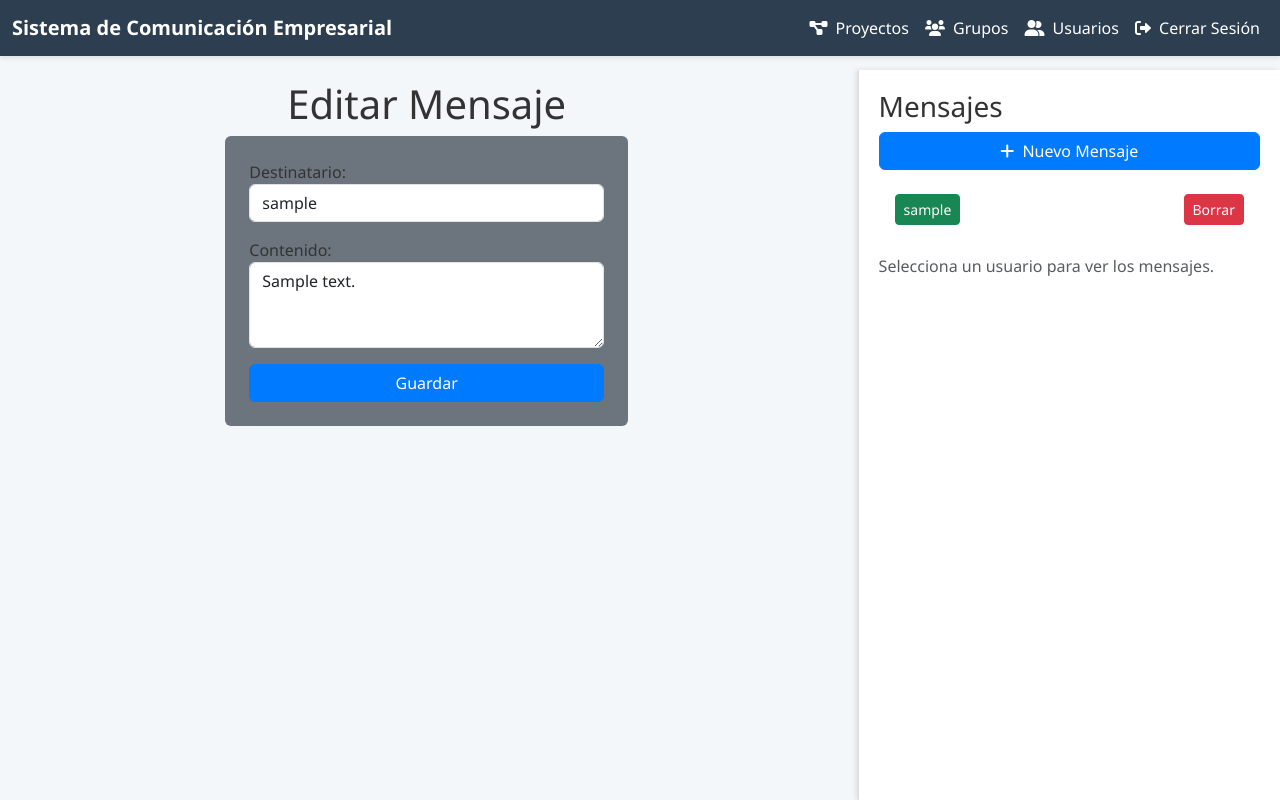
After one commit to JosiasmDev/ent_com_sis, a Django app: page /proyectos/mensaje/1/editar/ in a window 1280 px wide. The commit adds this page. Run offline with Django 5.2, Linux system fonts and the light colour scheme; a user stored in the database is signed in; tables that the repository leaves empty hold one stand-in row (values such as "Sample post").

Commit message:
28.02, ent_com_sis

```diff
--- a/comunicacion_empresa/gestion/models.py
+++ b/comunicacion_empresa/gestion/models.py
@@ -65,6 +65,9 @@
     proyecto = models.ForeignKey(Proyecto, on_delete=models.CASCADE)
     rol = models.CharField(max_length=20, choices=ROLES, default='miembro')
 
+    class Meta:
+        unique_together = ('usuario', 'proyecto')  # Un solo rol por usuario y proyecto
+
     def __str__(self):
         return f"{self.usuario} - {self.rol} en {self.proyecto}"
 
--- a/comunicacion_empresa/gestion/templates/gestion/base.html
+++ b/comunicacion_empresa/gestion/templates/gestion/base.html
@@ -4,59 +4,116 @@
 <head>
     <meta charset="UTF-8">
     <meta name="viewport" content="width=device-width, initial-scale=1.0">
-    <title>Sistema de Comunicación de Empresa</title>
-    <link href="https://cdn.jsdelivr.net/npm/bootswatch@5.3.0/dist/darkly/bootstrap.min.css" rel="stylesheet">
+    <title>Sistema de Comunicación Empresarial</title>
+    <link href="https://cdn.jsdelivr.net/npm/bootstrap@5.3.0/dist/css/bootstrap.min.css" rel="stylesheet">
+    <link href="https://cdnjs.cloudflare.com/ajax/libs/font-awesome/6.0.0-beta3/css/all.min.css" rel="stylesheet">
     <style>
-        .navbar-brand { font-size: 1.5rem; font-weight: bold; }
-        .nav-link, .btn-link {
-            color: #fff !important; border: 1px solid #fff; border-radius: 5px;
-            padding: 5px 15px; margin-left: 10px; text-decoration: none;
+        body {
+            background-color: #f4f7fa;
+            color: #333;
+            font-family: 'Segoe UI', Tahoma, Geneva, Verdana, sans-serif;
         }
-        .nav-link:hover, .btn-link:hover { background-color: #495057; color: #fff !important; }
+        .navbar {
+            background-color: #2c3e50;
+            box-shadow: 0 2px 5px rgba(0,0,0,0.1);
+        }
+        .navbar-brand {
+            font-weight: 700;
+            color: #fff !important;
+        }
+        .nav-link {
+            color: #fff !important;
+            padding: 8px 15px;
+            border-radius: 5px;
+            transition: background-color 0.3s;
+        }
+        .nav-link:hover {
+            background-color: #34495e;
+        }
+        .btn-link {
+            color: #fff !important;
+            text-decoration: none;
+        }
         .chat-container {
-            position: fixed; right: 0; top: 70px; bottom: 0; width: 33%;
-            background: #343a40; border-left: 1px solid #495057; overflow-y: auto;
+            position: fixed;
+            right: 0;
+            top: 70px;
+            bottom: 0;
+            width: 33%;
+            background: #fff;
+            border-left: 1px solid #ddd;
+            box-shadow: -2px 0 5px rgba(0,0,0,0.1);
+            overflow-y: auto;
+            padding: 20px;
         }
-        .chat-messages { max-height: 60%; overflow-y: auto; }
+        .chat-messages {
+            max-height: 60%;
+            overflow-y: auto;
+            border: 1px solid #ddd;
+            border-radius: 5px;
+            padding: 10px;
+            background: #f9f9f9;
+        }
+        .card {
+            border: none;
+            box-shadow: 0 2px 5px rgba(0,0,0,0.1);
+            transition: transform 0.2s;
+        }
+        .card:hover {
+            transform: translateY(-5px);
+        }
+        .btn-primary {
+            background-color: #007bff;
+            border-color: #007bff;
+        }
+        .btn-primary:hover {
+            background-color: #0056b3;
+            border-color: #0056b3;
+        }
+        .list-group-item {
+            border: none;
+            margin-bottom: 5px;
+            border-radius: 5px;
+        }
     </style>
 </head>
 <body>
-    <nav class="navbar navbar-expand-lg navbar-dark bg-dark">
+    <nav class="navbar navbar-expand-lg navbar-dark">
         <div class="container-fluid">
-            <a class="navbar-brand mx-auto" href="#">Sistema de Comunicación de Empresa</a>
+            <a class="navbar-brand mx-auto" href="#">Sistema de Comunicación Empresarial</a>
             <button class="navbar-toggler" type="button" data-bs-toggle="collapse" data-bs-target="#navbarNav" aria-controls="navbarNav" aria-expanded="false" aria-label="Toggle navigation">
                 <span class="navbar-toggler-icon"></span>
             </button>
             <div class="collapse navbar-collapse" id="navbarNav">
                 <div class="navbar-nav ms-auto">
-                    <a class="nav-link" href="{% url 'lista_proyectos' %}">Proyectos</a>
-                    <a class="nav-link" href="{% url 'lista_grupos' %}">Grupos</a>
-                    <a class="nav-link" href="{% url 'lista_usuarios' %}">Usuarios</a>
+                    <a class="nav-link" href="{% url 'lista_proyectos' %}"><i class="fas fa-project-diagram me-1"></i> Proyectos</a>
+                    <a class="nav-link" href="{% url 'lista_grupos' %}"><i class="fas fa-users me-1"></i> Grupos</a>
+                    <a class="nav-link" href="{% url 'lista_usuarios' %}"><i class="fas fa-user-friends me-1"></i> Usuarios</a>
                     {% if user.is_authenticated %}
                         <form method="post" action="{% url 'logout' %}" class="d-inline">
                             {% csrf_token %}
-                            <button type="submit" class="nav-link btn btn-link">Cerrar Sesión</button>
+                            <button type="submit" class="nav-link btn btn-link"><i class="fas fa-sign-out-alt me-1"></i> Cerrar Sesión</button>
                         </form>
                     {% else %}
-                        <a class="nav-link" href="{% url 'login' %}">Iniciar Sesión</a>
+                        <a class="nav-link" href="{% url 'login' %}"><i class="fas fa-sign-in-alt me-1"></i> Iniciar Sesión</a>
                     {% endif %}
                 </div>
             </div>
         </div>
     </nav>
-    <div class="container-fluid mt-4 text-light">
+    <div class="container-fluid mt-4">
         <div class="row">
             <div class="col-md-8">
                 {% block contenido %}{% endblock %}
             </div>
-            <div class="col-md-4 chat-container p-3">
+            <div class="col-md-4 chat-container">
                 <h3>Mensajes</h3>
                 {% if user.is_authenticated %}
-                    <button class="btn btn-secondary w-100 mb-3" type="button" data-bs-toggle="collapse" data-bs-target="#nuevoMensaje" aria-expanded="false" aria-controls="nuevoMensaje">
-                        Nuevo Mensaje
+                    <button class="btn btn-primary w-100 mb-3" type="button" data-bs-toggle="collapse" data-bs-target="#nuevoMensaje" aria-expanded="false" aria-controls="nuevoMensaje">
+                        <i class="fas fa-plus me-1"></i> Nuevo Mensaje
                     </button>
                     <div class="collapse mb-3" id="nuevoMensaje">
-                        <form method="post" action="{% url 'enviar_mensaje_privado' %}" class="bg-secondary p-3 rounded">
+                        <form method="post" action="{% url 'enviar_mensaje_privado' %}" class="p-3 rounded" style="background: #f9f9f9;">
                             {% csrf_token %}
                             <select name="destinatario" class="form-control mb-2" required>
                                 {% for usuario in todos_los_usuarios %}
@@ -69,13 +126,13 @@
                     </div>
                     <ul class="list-group mb-3">
                         {% for usuario in usuarios_conversados %}
-                            <li class="list-group-item bg-dark {% if usuario.id|stringformat:'s' == conversacion_con %}active{% endif %} {% if usuarios_con_mensajes_no_leidos|lookup:usuario.id %}text-warning{% endif %}">
-                                <a href="?con={{ usuario.id }}" class="text-light text-decoration-none">
+                            <li class="list-group-item {% if usuario.id|stringformat:'s' == conversacion_con %}active{% endif %} {% if usuarios_con_mensajes_no_leidos|lookup:usuario.id %}text-warning{% endif %}">
+                                <button class="btn btn-success btn-sm me-2" onclick="window.location.href='?con={{ usuario.id }}'">
                                     {{ usuario.username }}
                                     {% if usuarios_con_mensajes_no_leidos|lookup:usuario.id %}
                                         <span class="badge bg-warning text-dark">Nuevo</span>
                                     {% endif %}
-                                </a>
+                                </button>
                                 <a href="{% url 'borrar_chat' usuario.id %}" class="btn btn-sm btn-danger float-end" onclick="return confirm('¿Seguro que quieres borrar este chat?');">Borrar</a>
                             </li>
                         {% endfor %}
@@ -84,11 +141,16 @@
                         <div class="chat-messages">
                             <ul class="list-group">
                                 {% for mensaje in mensajes_conversacion %}
-                                    <li class="list-group-item bg-secondary text-light {% if mensaje.remitente == user %}text-end{% endif %}">
-                                        <strong>{{ mensaje.remitente.username }}</strong>: {{ mensaje.contenido }}
-                                        <small>({{ mensaje.fecha_envio|date:"H:i" }})</small>
+                                    <li class="list-group-item {% if mensaje.remitente == user %}text-end{% endif %}">
+                                        <div>
+                                            <strong>{{ mensaje.remitente.username }}</strong>: {{ mensaje.contenido }}
+                                            <small class="text-muted">({{ mensaje.fecha_envio|date:"H:i" }})</small>
+                                        </div>
                                         {% if mensaje.remitente == user %}
-                                            <a href="{% url 'eliminar_mensaje' mensaje.id %}" class="btn btn-sm btn-danger float-end">Eliminar</a>
+                                            <div class="mt-1">
+                                                <a href="{% url 'editar_mensaje' mensaje.id %}" class="btn btn-sm btn-warning me-2">Editar</a>
+                                                <a href="{% url 'eliminar_mensaje' mensaje.id %}" class="btn btn-sm btn-danger" onclick="return confirm('¿Seguro que quieres eliminar este mensaje?');">Eliminar</a>
+                                            </div>
                                         {% endif %}
                                     </li>
                                 {% endfor %}
@@ -101,10 +163,10 @@
                             <button type="submit" class="btn btn-primary w-100">Enviar</button>
                         </form>
                     {% else %}
-                        <p>Selecciona un usuario para ver los mensajes.</p>
+                        <p class="text-muted">Selecciona un usuario para ver los mensajes.</p>
                     {% endif %}
                 {% else %}
-                    <p>Inicia sesión para ver tus mensajes.</p>
+                    <p class="text-muted">Inicia sesión para ver tus mensajes.</p>
                 {% endif %}
             </div>
         </div>
--- /dev/null
+++ b/comunicacion_empresa/gestion/templates/gestion/editar_mensaje.html
@@ -0,0 +1,13 @@
+{% extends 'gestion/base.html' %}
+{% block contenido %}
+<div class="row justify-content-center">
+    <div class="col-md-6">
+        <h1 class="text-center">Editar Mensaje</h1>
+        <form method="post" class="bg-secondary p-4 rounded">
+            {% csrf_token %}
+            {{ form.as_p }}
+            <button type="submit" class="btn btn-primary w-100">Guardar</button>
+        </form>
+    </div>
+</div>
+{% endblock %}
--- a/comunicacion_empresa/gestion/urls.py
+++ b/comunicacion_empresa/gestion/urls.py
@@ -18,4 +18,9 @@
     path('usuarios/', views.lista_usuarios, name='lista_usuarios'),
     path('<int:proyecto_id>/mensajes/enviar/', views.enviar_mensaje_proyecto, name='enviar_mensaje_proyecto'),
     path('mensajes/proyecto/<int:mensaje_id>/eliminar/', views.eliminar_mensaje_proyecto, name='eliminar_mensaje_proyecto'),
+    path('tareas/<int:tarea_id>/editar/', views.editar_tarea, name='editar_tarea'),
+    path('tareas/<int:tarea_id>/eliminar/', views.eliminar_tarea, name='eliminar_tarea'),
+    path('comentarios/<int:comentario_id>/editar/', views.editar_comentario, name='editar_comentario'),
+    path('comentarios/<int:comentario_id>/eliminar/', views.eliminar_comentario, name='eliminar_comentario'),
+    path('mensaje/<int:mensaje_id>/editar/', views.editar_mensaje, name='editar_mensaje'),
 ]
--- a/comunicacion_empresa/gestion/views.py
+++ b/comunicacion_empresa/gestion/views.py
@@ -152,7 +152,11 @@
             if usuario_id and rol:
                 usuario = User.objects.get(id=usuario_id)
                 grupo.miembros.add(usuario)
-                Rol.objects.create(usuario=usuario, proyecto=grupo.proyecto, rol=rol)
+                Rol.objects.update_or_create(
+                    usuario=usuario,
+                    proyecto=grupo.proyecto,
+                    defaults={'rol': rol}
+                )
         elif accion == 'quitar':
             usuario_id = request.POST.get('usuario')
             if usuario_id:
@@ -164,7 +168,11 @@
             rol = request.POST.get('rol')
             if usuario_id and rol:
                 usuario = User.objects.get(id=usuario_id)
-                Rol.objects.update_or_create(usuario=usuario, proyecto=grupo.proyecto, defaults={'rol': rol})
+                Rol.objects.update_or_create(
+                    usuario=usuario,
+                    proyecto=grupo.proyecto,
+                    defaults={'rol': rol}
+                )
         elif accion == 'eliminar':
             grupo.delete()
             return redirect('lista_grupos')
@@ -173,6 +181,21 @@
             if nombre:
                 grupo.nombre = nombre
                 grupo.save()
+
+    # Preprocesar los roles de los miembros
+    miembros_con_roles = []
+    for miembro in grupo.miembros.all():
+        try:
+            rol_obj = Rol.objects.get(usuario=miembro, proyecto=grupo.proyecto)
+            miembros_con_roles.append({'miembro': miembro, 'rol': rol_obj.rol})
+        except Rol.DoesNotExist:
+            miembros_con_roles.append({'miembro': miembro, 'rol': 'Sin rol'})
+
+    return render(request, 'gestion/gestionar_grupo.html', {
+        'grupo': grupo,
+        'usuarios': User.objects.all(),
+        'miembros_con_roles': miembros_con_roles
+    })
 
     # Preprocesar los roles de los miembros
     miembros_con_roles = []
@@ -250,3 +273,57 @@
         mensaje.delete()
         return redirect('vista_proyecto', proyecto_id=mensaje.proyecto.id)
     return render(request, 'gestion/confirmar_eliminar.html', {'objeto': mensaje, 'tipo': 'mensaje_proyecto'})
+
+@login_required
+def editar_tarea(request, tarea_id):
+    tarea = get_object_or_404(Tarea, id=tarea_id)
+    if request.method == 'POST':
+        form = TareaForm(request.POST, instance=tarea)
+        if form.is_valid():
+            form.save()
+            return redirect('vista_proyecto', proyecto_id=tarea.proyecto.id)
+    else:
+        form = TareaForm(instance=tarea)
+    return render(request, 'gestion/editar_tarea.html', {'form': form, 'tarea': tarea})
+
+@login_required
+def eliminar_tarea(request, tarea_id):
+    tarea = get_object_or_404(Tarea, id=tarea_id)
+    if request.method == 'POST':
+        proyecto_id = tarea.proyecto.id
+        tarea.delete()
+        return redirect('vista_proyecto', proyecto_id=proyecto_id)
+    return render(request, 'gestion/confirmar_eliminar.html', {'objeto': tarea, 'tipo': 'tarea'})
+
+@login_required
+def editar_comentario(request, comentario_id):
+    comentario = get_object_or_404(Comentario, id=comentario_id, autor=request.user)
+    if request.method == 'POST':
+        form = ComentarioForm(request.POST, instance=comentario)
+        if form.is_valid():
+            form.save()
+            return redirect('vista_proyecto', proyecto_id=comentario.tarea.proyecto.id)
+    else:
+        form = ComentarioForm(instance=comentario)
+    return render(request, 'gestion/editar_comentario.html', {'form': form, 'comentario': comentario})
+
+@login_required
+def eliminar_comentario(request, comentario_id):
+    comentario = get_object_or_404(Comentario, id=comentario_id, autor=request.user)
+    if request.method == 'POST':
+        proyecto_id = comentario.tarea.proyecto.id
+        comentario.delete()
+        return redirect('vista_proyecto', proyecto_id=proyecto_id)
+    return render(request, 'gestion/confirmar_eliminar.html', {'objeto': comentario, 'tipo': 'comentario'})
+
+@login_required
+def editar_mensaje(request, mensaje_id):
+    mensaje = get_object_or_404(Mensaje, id=mensaje_id, remitente=request.user)
+    if request.method == 'POST':
+        form = MensajeForm(request.POST, instance=mensaje)
+        if form.is_valid():
+            form.save()
+            return redirect(request.META.get('HTTP_REFERER', 'lista_proyectos'))
+    else:
+        form = MensajeForm(instance=mensaje)
+    return render(request, 'gestion/editar_mensaje.html', {'form': form, 'mensaje': mensaje})
```
Also changed, not shown: comunicacion_empresa/gestion/templates/gestion/editar_comentario.html (added, +13 -0 lines), comunicacion_empresa/gestion/templates/gestion/editar_tarea.html (added, +13 -0 lines), comunicacion_empresa/gestion/templates/gestion/proyecto.html (+11 -1 lines), comunicacion_empresa/gestion/migrations/0003_alter_rol_unique_together.py (added).
